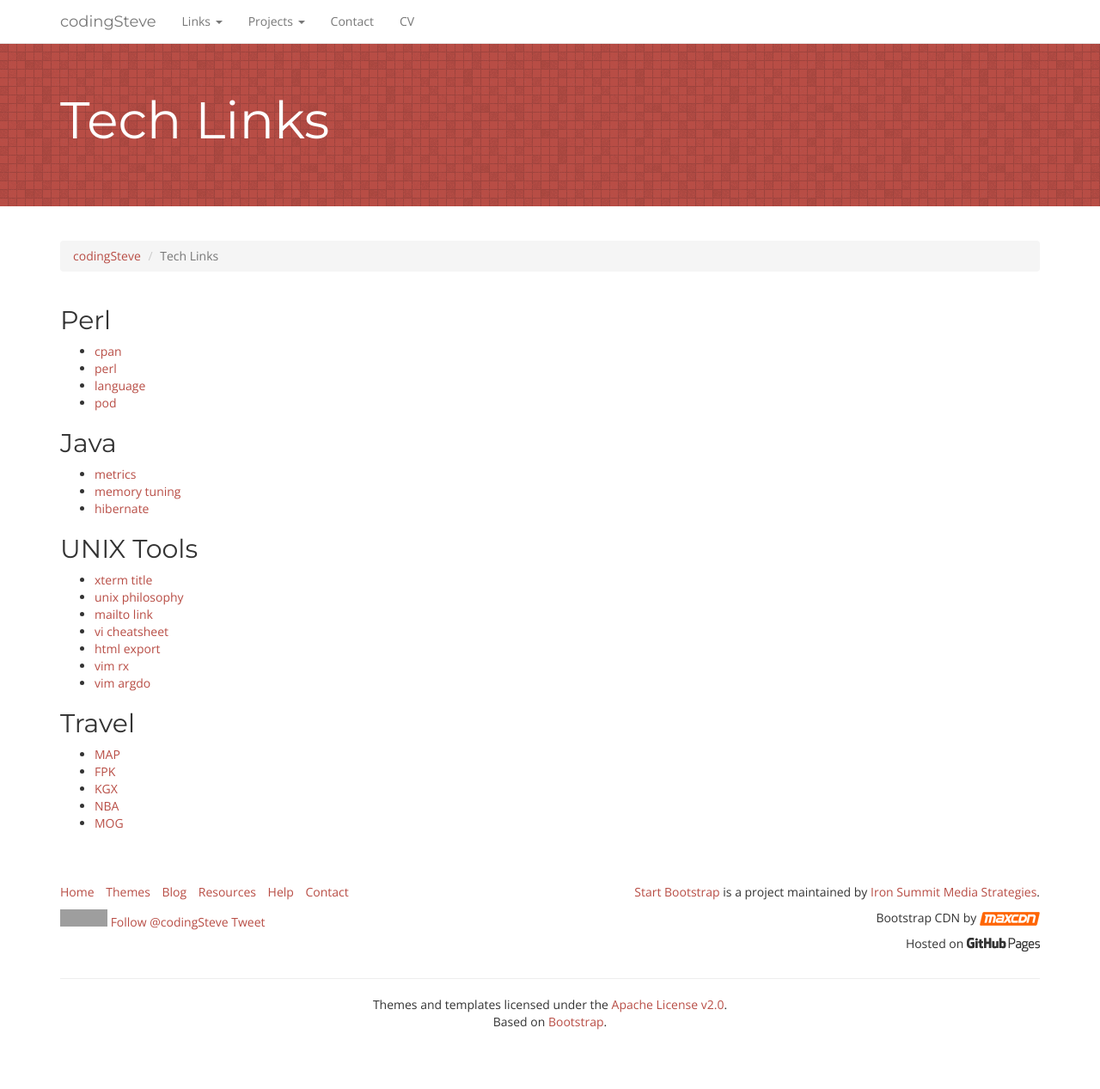
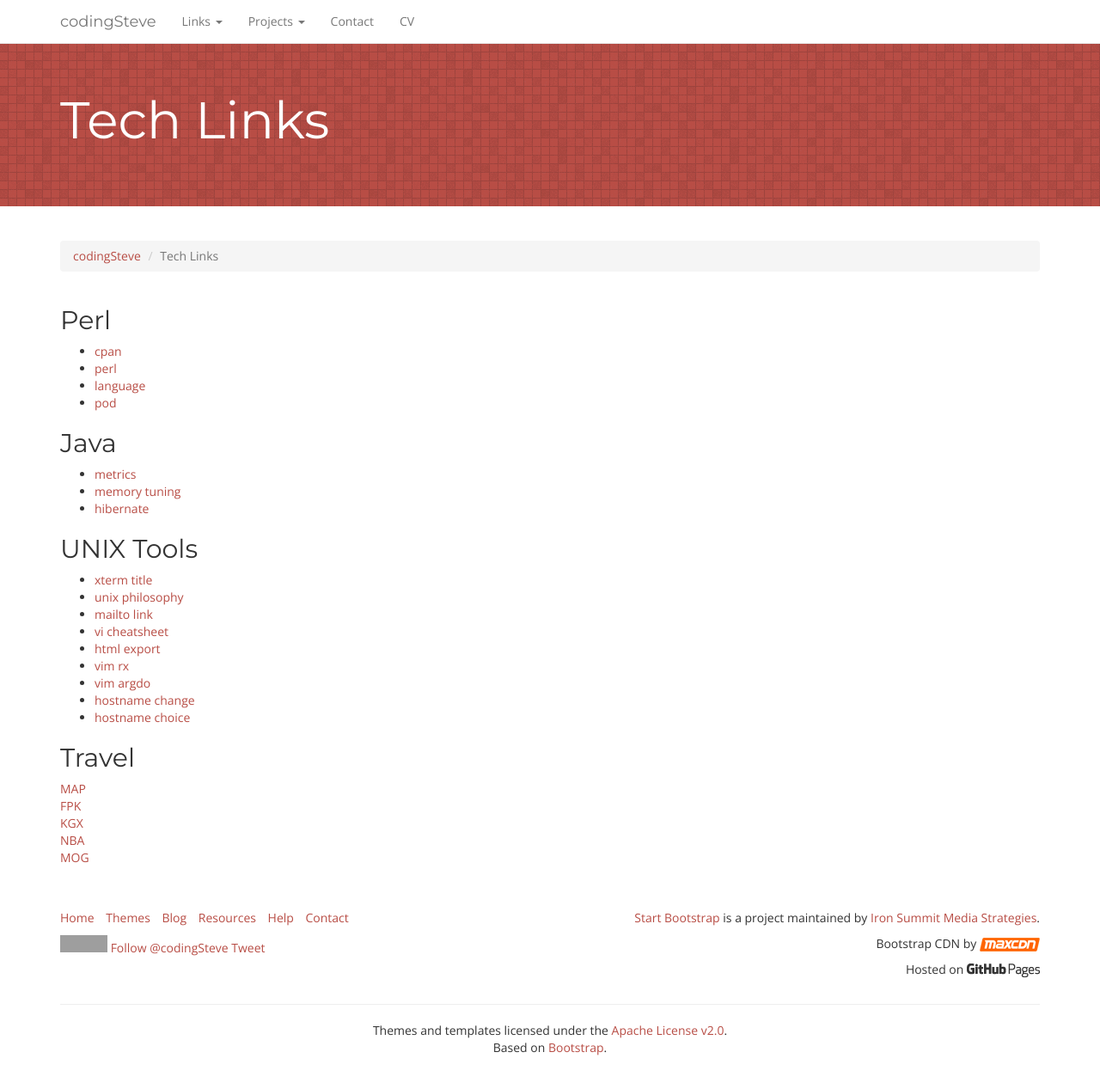
Before and after one commit to codingSteve/codingSteve.github.io, a Jekyll site: the page built from docs/links.md, in a window 1280 px wide and 1289 px high. Shown: the top 1267 px of the window at 86% size. Built offline with Jekyll 4.4.1, drawn with Linux system fonts in a browser that asks for light colours; nearby versions of some CDN libraries; comment, search, counter and statistics services are not loaded; grey boxes are pictures that could not be loaded.

Commit message:
add hostname links

```diff
--- a/docs/links.md
+++ b/docs/links.md
@@ -33,11 +33,14 @@ tags:
 - [html export](http://vimdoc.sourceforge.net/htmldoc/options.html#options)
 - [vim rx](http://tnerual.eriogerg.free.fr/vimqrc.html)
 - [vim argdo](http://vim.wikia.com/wiki/Run_a_command_in_multiple_buffers)
+- [hostname change](http://www.ducea.com/2006/08/07/how-to-change-the-hostname-of-a-linux-system/)
+- [hostname choice](https://blog.serverdensity.com/server-naming-conventions-and-best-practices/)
+
 
 ##Travel
 
-- [MAP](http://www.tfl.gov.uk/assets/downloads/colourmap.pdf)
-- [FPK](http://www.livedepartureboards.co.uk/ldb/sumdep.aspx?T=FPK)
-- [KGX](http://www.livedepartureboards.co.uk/ldb/sumdep.aspx?T=KGX)
-- [NBA](http://www.livedepartureboards.co.uk/ldb/sumdep.aspx?T=NBA)
-- [MOG](http://www.livedepartureboards.co.uk/ldb/sumdep.aspx?T=MOG)
+| [MAP](http://www.tfl.gov.uk/assets/downloads/colourmap.pdf)
+| [FPK](http://www.livedepartureboards.co.uk/ldb/sumdep.aspx?T=FPK)
+| [KGX](http://www.livedepartureboards.co.uk/ldb/sumdep.aspx?T=KGX)
+| [NBA](http://www.livedepartureboards.co.uk/ldb/sumdep.aspx?T=NBA)
+| [MOG](http://www.livedepartureboards.co.uk/ldb/sumdep.aspx?T=MOG)
```
